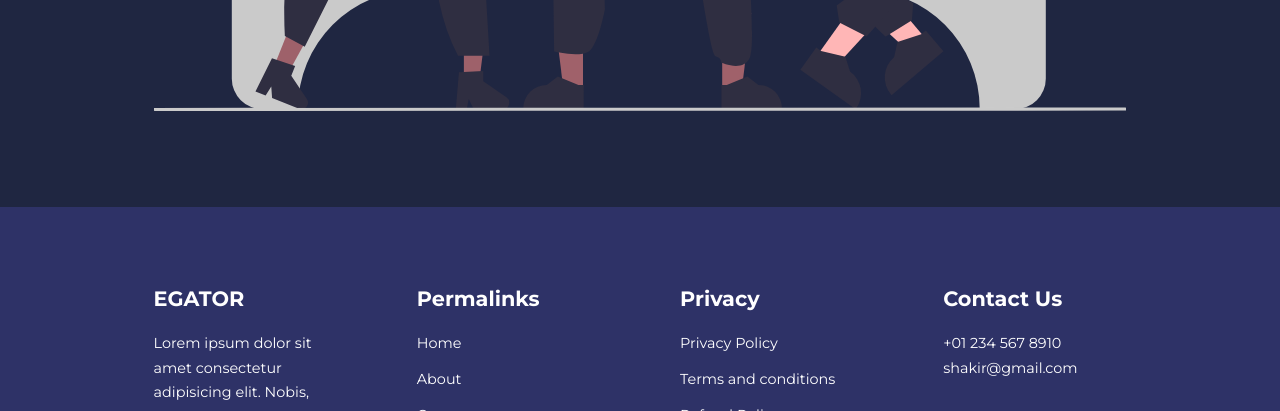
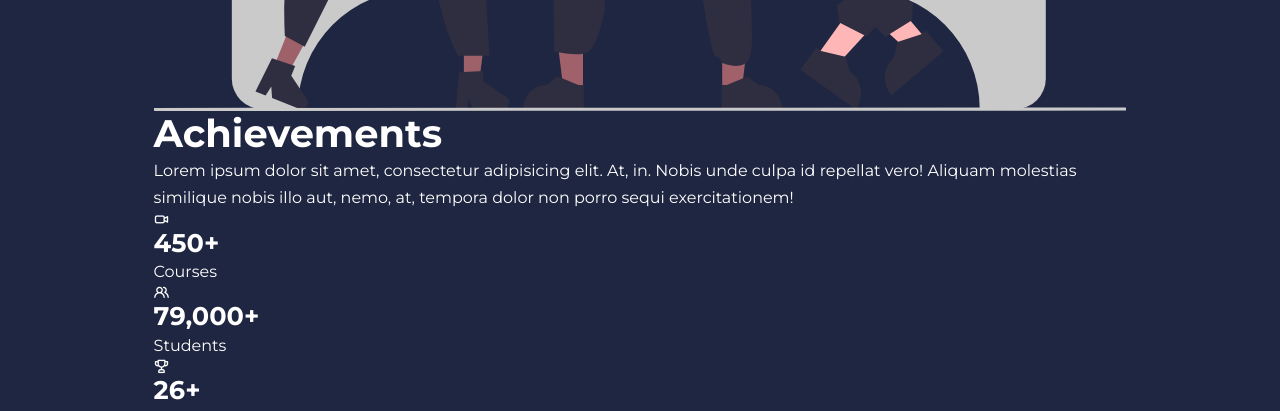
Before and after one commit to daniel-agbonifo/Responsive-multi-page-school-website, a plain HTML site: page about.html in a window 1280 px wide. Shown: the part 870-1281 px from the top of the page. Drawn offline with nearby package versions, Linux system fonts and the light colour scheme.

Commit message:
progress

```diff
--- a/about.html
+++ b/about.html
@@ -38,7 +38,38 @@
           <img src="./images/about achievements.svg" alt="">
         </div>
 
-        <div class="about__achievements-right"></div>
+        <div class="about__achievements-right">
+          <h1>Achievements</h1>
+          <p>
+            Lorem ipsum dolor sit amet, consectetur adipisicing elit. At, in. Nobis unde culpa id repellat vero! Aliquam molestias similique nobis illo
+             aut, nemo, at, tempora dolor non porro sequi exercitationem!
+          </p>
+          <div class="achievements__cards">
+            <article class="achievement__card">
+              <span class="achievement__icon">
+                <i class="uil uil-video"></i>
+              </span>
+              <h3>450+</h3>
+              <p>Courses</p>
+            </article>
+
+            <article class="achievement__card">
+              <span class="achievement__icon">
+                <i class="uil uil-users-alt"></i>
+              </span>
+              <h3>79,000+</h3>
+              <p>Students</p>
+            </article>
+
+            <article class="achievement__card">
+              <span class="achievement__icon">
+                <i class="uil uil-trophy"></i>
+              </span>
+              <h3>26+</h3>
+              <p>Awards</p>
+            </article>
+          </div>
+        </div>
       </div>
     </section>
 
```
